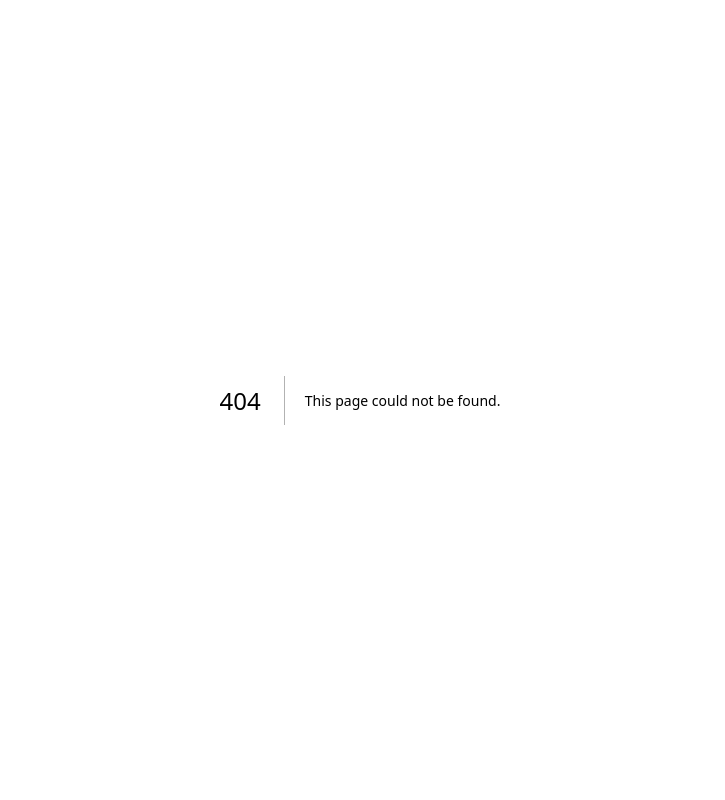
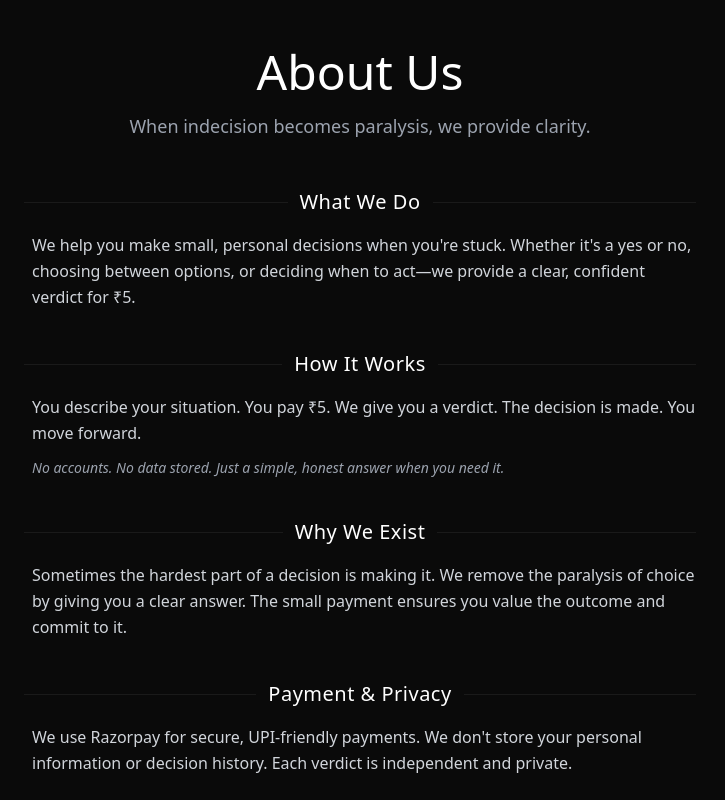
Before and after one commit to AnuShka22123/Omni, a Next.js app: page /about in a window 1280 px wide. Before the commit this address had no page. Shown: the top 800 px of the page, without its empty margins (280-1005 px from the left). Built offline with nearby package versions, Linux system fonts and the light colour scheme.

Commit message:
Adding about us and UI changes

```diff
--- /dev/null
+++ b/app/about/page.tsx
@@ -0,0 +1,95 @@
+'use client'
+
+import { useRouter } from 'next/navigation'
+import { useEffect, useState } from 'react'
+
+export default function AboutPage() {
+  const router = useRouter()
+  const [mounted, setMounted] = useState(false)
+
+  useEffect(() => {
+    setMounted(true)
+  }, [])
+
+  return (
+    <main className="min-h-screen flex items-center justify-center px-4 py-12">
+      <div className={`w-full max-w-2xl space-y-12 transition-opacity duration-1000 ${mounted ? 'opacity-100' : 'opacity-0'}`}>
+        <div className="text-center space-y-4">
+          <h1 className="text-4xl md:text-5xl font-light text-balance">
+            About Us
+          </h1>
+          <p className="text-lg text-gray-400 text-balance">
+            When indecision becomes paralysis, we provide clarity.
+          </p>
+        </div>
+
+        <div className="space-y-10 text-gray-300 leading-relaxed">
+          <section className="space-y-4">
+            <div className="flex items-center gap-3">
+              <div className="h-px bg-dark-border flex-1"></div>
+              <h2 className="text-xl font-light text-white tracking-wide">What We Do</h2>
+              <div className="h-px bg-dark-border flex-1"></div>
+            </div>
+            <p className="pl-2">
+              We help you make small, personal decisions when you're stuck.
+              Whether it's a yes or no, choosing between options, or deciding
+              when to act—we provide a clear, confident verdict for ₹5.
+            </p>
+          </section>
+
+          <section className="space-y-4">
+            <div className="flex items-center gap-3">
+              <div className="h-px bg-dark-border flex-1"></div>
+              <h2 className="text-xl font-light text-white tracking-wide">How It Works</h2>
+              <div className="h-px bg-dark-border flex-1"></div>
+            </div>
+            <div className="space-y-3 pl-2">
+              <p>
+                You describe your situation. You pay ₹5. We give you a verdict.
+                The decision is made. You move forward.
+              </p>
+              <p className="text-gray-400 text-sm italic">
+                No accounts. No data stored. Just a simple, honest answer when you need it.
+              </p>
+            </div>
+          </section>
+
+          <section className="space-y-4">
+            <div className="flex items-center gap-3">
+              <div className="h-px bg-dark-border flex-1"></div>
+              <h2 className="text-xl font-light text-white tracking-wide">Why We Exist</h2>
+              <div className="h-px bg-dark-border flex-1"></div>
+            </div>
+            <p className="pl-2">
+              Sometimes the hardest part of a decision is making it. We remove
+              the paralysis of choice by giving you a clear answer. The small
+              payment ensures you value the outcome and commit to it.
+            </p>
+          </section>
+
+          <section className="space-y-4">
+            <div className="flex items-center gap-3">
+              <div className="h-px bg-dark-border flex-1"></div>
+              <h2 className="text-xl font-light text-white tracking-wide">Payment & Privacy</h2>
+              <div className="h-px bg-dark-border flex-1"></div>
+            </div>
+            <p className="pl-2">
+              We use Razorpay for secure, UPI-friendly payments. We don't store
+              your personal information or decision history. Each verdict is
+              independent and private.
+            </p>
+          </section>
+        </div>
+
+        <div className="pt-8 border-t border-dark-border">
+          <button
+            onClick={() => router.push('/')}
+            className="w-full py-4 px-8 bg-white text-black font-medium text-lg rounded-sm hover:bg-gray-100 transition-colors"
+          >
+            Get a Verdict
+          </button>
+        </div>
+      </div>
+    </main>
+  )
+}
--- a/app/page.tsx
+++ b/app/page.tsx
@@ -20,6 +20,14 @@ export default function Home() {
         >
           Get a Verdict
         </button>
+        <p className="mt-8">
+          <button
+            onClick={() => router.push('/about')}
+            className="text-sm text-gray-500 hover:text-gray-300 transition-colors underline underline-offset-4"
+          >
+            About Us
+          </button>
+        </p>
       </div>
     </main>
   )
```
